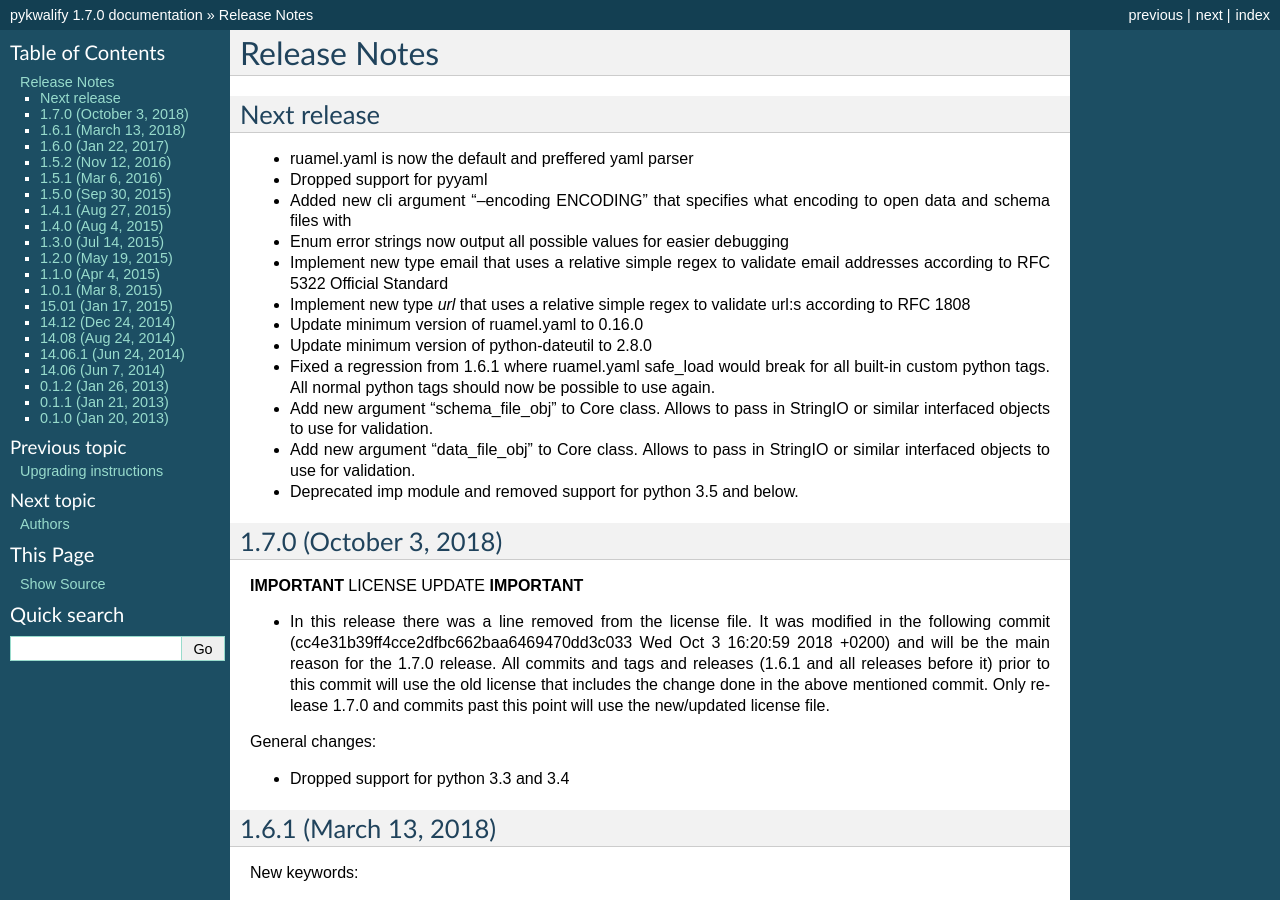
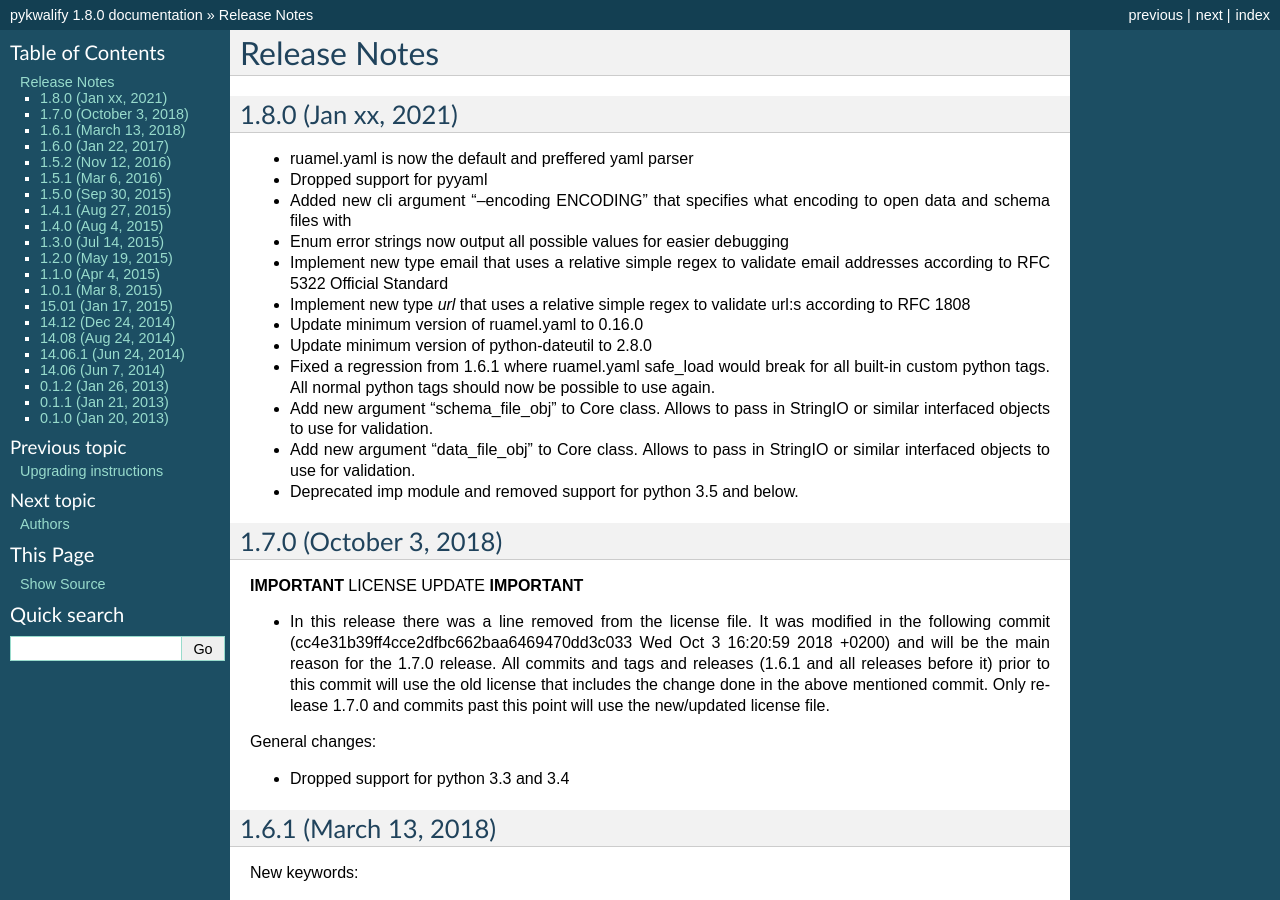
Before and after one commit to Grokzen/pykwalify, a Sphinx documentation site: the page built from docs/release-notes.rst, in a window 1280 px wide and 900 px high. Built offline with Sphinx 7.4.7, drawn with Linux system fonts in a browser that asks for light colours; some of the changed text lies outside the part shown.

Commit message:
Bump version to 1.8.0 that will be next release

```diff
--- a/docs/conf.py
+++ b/docs/conf.py
@@ -54,9 +54,9 @@ author = u'Johan Andersson'
 # built documents.
 #
 # The short X.Y version.
-version = u'1.7.0'
+version = u'1.8.0'
 # The full version, including alpha/beta/rc tags.
-release = u'1.7.0'
+release = u'1.8.0'
 
 # The language for content autogenerated by Sphinx. Refer to documentation
 # for a list of supported languages.
--- a/docs/release-notes.rst
+++ b/docs/release-notes.rst
@@ -1,8 +1,8 @@
 Release Notes
 =============
 
-Next release
-------------
+1.8.0 (Jan xx, 2021)
+--------------------
 
 - ruamel.yaml is now the default and preffered yaml parser
 - Dropped support for pyyaml
--- a/pykwalify/__init__.py
+++ b/pykwalify/__init__.py
@@ -8,7 +8,7 @@ import logging.config
 import os
 
 __author__ = 'Grokzen <Grokzen@gmail.com>'
-__version_info__ = (1, 7, 0)
+__version_info__ = (1, 8, 0)
 __version__ = '.'.join(map(str, __version_info__))
 
 
--- a/setup.py
+++ b/setup.py
@@ -9,7 +9,7 @@ with open('README.md') as f:
 
 setup(
     name="pykwalify",
-    version="1.7.0",
+    version="1.8.0",
     description='Python lib/cli for JSON/YAML schema validation',
     long_description=readme,
     long_description_content_type='text/markdown',
```
Also changed, not shown: .github/ISSUE_TEMPLATE/feature_request.md.
